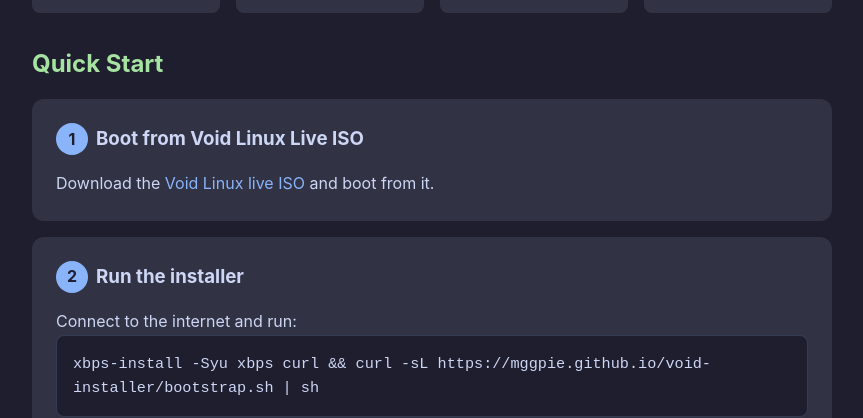
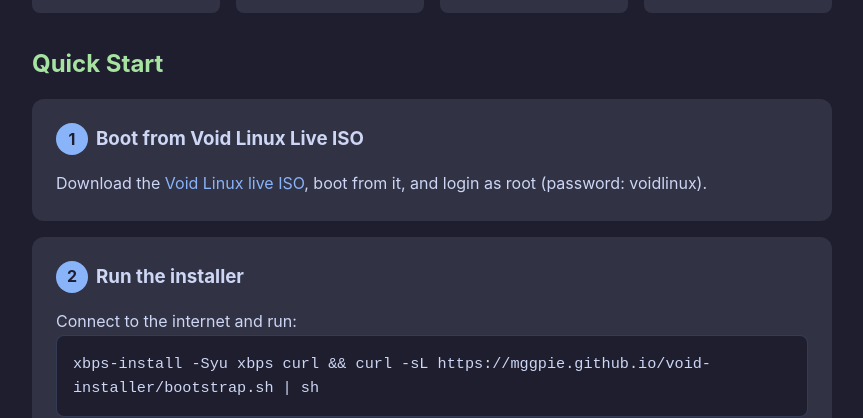
Before and after one commit to mggpie/void-installer, a plain HTML site: page index.html in a window 1280 px wide. Shown: the part 387-805 px from the top of the page, without its empty margins (208-1071 px from the left). Drawn offline with Linux system fonts and the light colour scheme.

Commit message:
Add login as root instruction

```diff
--- a/index.html
+++ b/index.html
@@ -74,7 +74,7 @@
         <h2>Quick Start</h2>
         <div class="phase">
             <div class="phase-title"><span class="phase-number">1</span><h3 style="margin:0">Boot from Void Linux Live ISO</h3></div>
-            <p>Download the <a href="https://voidlinux.org/download/">Void Linux live ISO</a> and boot from it.</p>
+            <p>Download the <a href="https://voidlinux.org/download/">Void Linux live ISO</a>, boot from it, and login as root (password: voidlinux).</p>
         </div>
         <div class="phase">
             <div class="phase-title"><span class="phase-number">2</span><h3 style="margin:0">Run the installer</h3></div>
```
Also changed, not shown: 1 other file.
